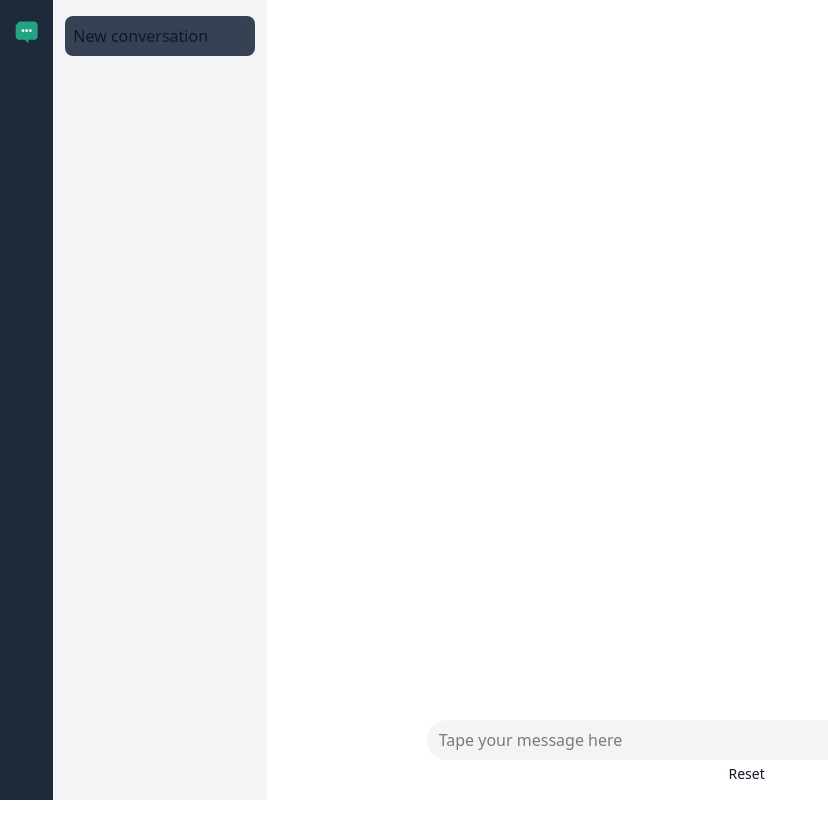
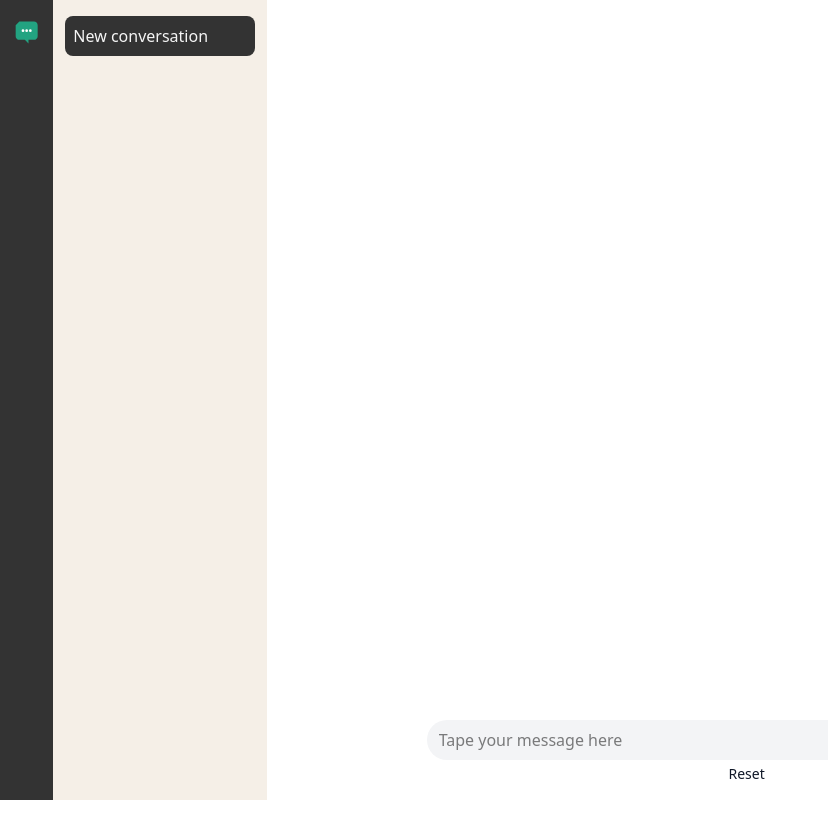
Before and after one commit to tdumele/prompt-ui, a React (Vite) app: page / in a window 1280 px wide. Shown: the whole page, without its empty margins (0-828 px from the left). Built offline with nearby package versions, Linux system fonts and the light colour scheme.

Commit message:
:lipstick: change colors

```diff
--- a/src/components/Chat/Chat.tsx
+++ b/src/components/Chat/Chat.tsx
@@ -41,12 +41,12 @@ export const Chat = () => {
                 {
                     state.messages.map((message: Message) => {
                         return message.bot ?
-                            <div key={message.id} className="p-4 bg-gray-200 my-2 rounded-lg w-3/5">
-                                <p className="text-gray-800">{message.text}</p>
+                            <div key={message.id} className="p-2 bg-[#F5EFE7] my-2 rounded-lg w-3/5">
+                                <p className="text-[#213555]">{message.text}</p>
                             </div>
                             :
-                            <div key={message.id} className="p-4 bg-gray-800 my-2 rounded-lg w-3/5 ml-auto text-right">
-                                <p className="text-white">{message.text}</p>
+                            <div key={message.id} className="p-2 bg-[#D8C4B6] my-2 rounded-lg w-3/5 ml-auto text-right">
+                                <p className="text-[#213555]">{message.text}</p>
                             </div>
                     })
                 }
--- a/src/components/ChatSidebar/ChatSidebar.tsx
+++ b/src/components/ChatSidebar/ChatSidebar.tsx
@@ -1,8 +1,8 @@
 export const ChatSidebar = () => {
     return (
         <aside id="content-sidebar" className="col-span-4 h-screen" aria-label="Sidebar">
-            <div className="h-full w-full px-3 py-4 overflow-y-auto bg-gray-50 bg-gray-100 text-center">
-                <button className="flex items-center p-2 w-full text-gray-900 rounded-lg dark:text-white bg-gray-700 group"
+            <div className="h-full w-full px-3 py-4 overflow-y-auto bg-[#F5EFE7] text-center">
+                <button className="flex items-center p-2 w-full text-[#F5F5F5] rounded-lg bg-[#333] group"
                     onClick={() => alert('New conversation started!')}>
                     New conversation
                 </button>
--- a/src/components/Sidebar/Sidebar.tsx
+++ b/src/components/Sidebar/Sidebar.tsx
@@ -4,7 +4,7 @@ export const Sidebar = () => {
     return (
         <>
             <aside id="default-sidebar" className="col-span-1 h-screen" aria-label="Sidebar">
-                <div className="h-full px-3 py-4 overflow-y-auto bg-gray-800">
+                <div className="h-full px-3 py-4 overflow-y-auto bg-[#333]">
                     <ul>
                         <li>
                             <a href="#" className="flex rounded-lg hover:bg-gray-200">
```
